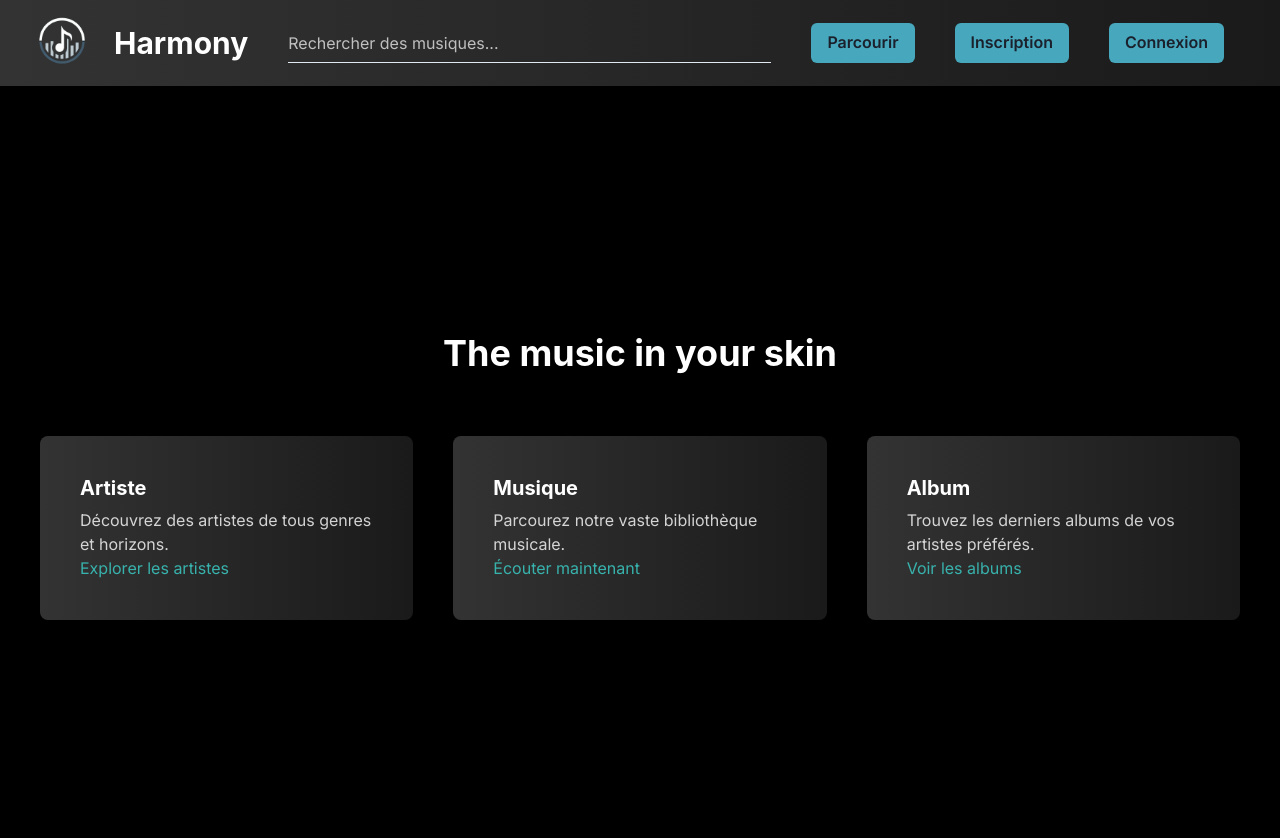
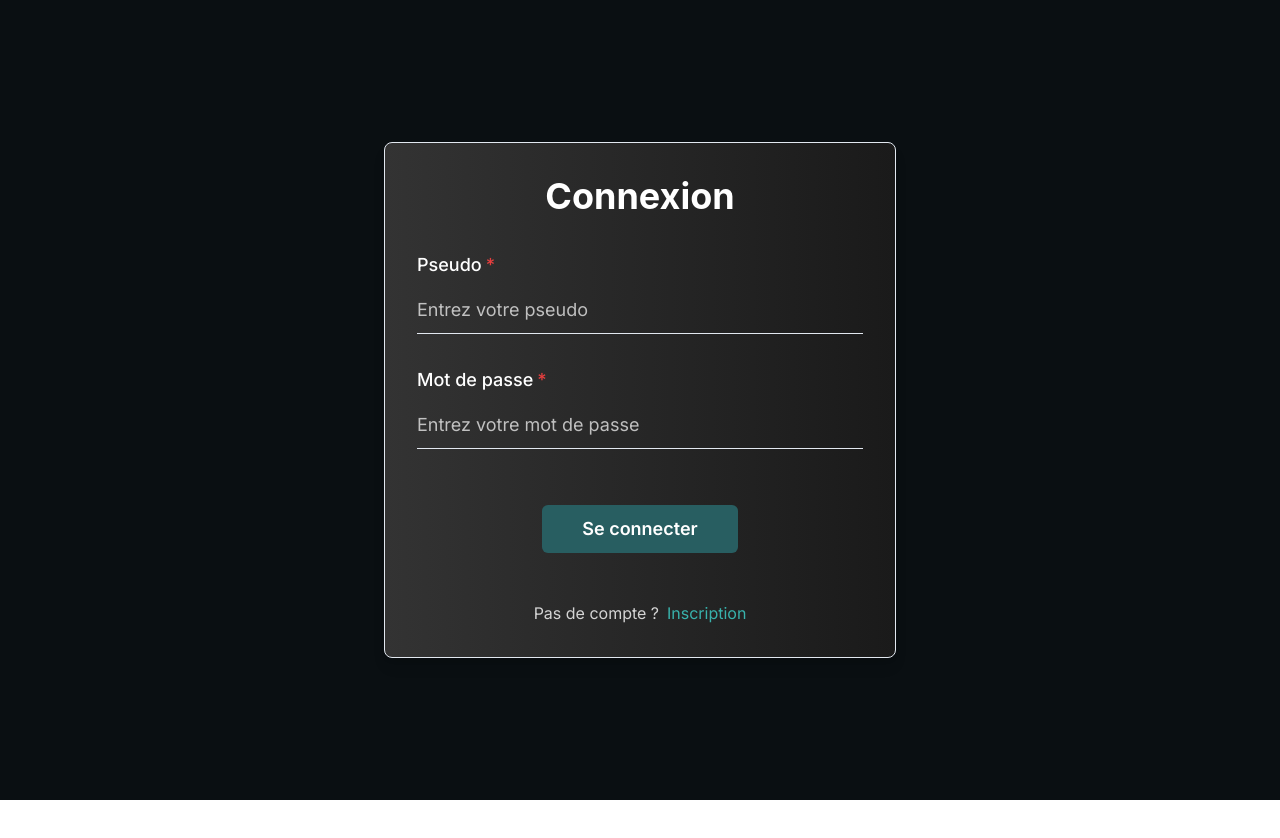
Before and after one commit to DOSKA404/harmony, a Next.js app in the folder frontend/harmony/: page / in a window 1280 px wide. Shown: the top 838 px of the page. After the commit the page ends 800 px from the top, so only its background shows below. Built offline with nearby package versions, Linux system fonts and the light colour scheme.

Commit message:
adding login and signup

```diff
--- a/frontend/harmony/package.json
+++ b/frontend/harmony/package.json
@@ -14,6 +14,7 @@
     "@emotion/styled": "^11.11.5",
     "framer-motion": "^11.1.7",
     "next": "14.2.1",
+    "next-auth": "^4.24.7",
     "react": "^18",
     "react-dom": "^18"
   },
--- a/frontend/harmony/src/app/Browse/page.tsx
+++ b/frontend/harmony/src/app/Browse/page.tsx
@@ -1,5 +1,5 @@
 import { Box, Flex, Heading, Text, useColorModeValue, SimpleGrid, Image } from '@chakra-ui/react';
-import { Layout } from '../../components/layout';
+import Header, { Layout } from '../../components/layout';
 import NextLink from 'next/link';
 
 const musicData = [
@@ -134,7 +134,9 @@ const musicData = [
 
 function Browse() {
   return (
+
     <Layout>
+      <Header />
       <Box w="full" bg="black" minH="100vh">
         <Flex
           direction="column"
--- a/frontend/harmony/src/app/Register/page.tsx
+++ b/frontend/harmony/src/app/Register/page.tsx
@@ -1,5 +1,5 @@
 'use client'
-import { useState } from 'react';
+import { useState, FormEvent } from 'react';
 import { Layout } from '../../components/layout';
 import {
   Box,
@@ -15,49 +15,44 @@ import {
   Link
 } from '@chakra-ui/react';
 import NextLink from 'next/link';
+import { signIn } from 'next-auth/react';
+
+
+interface InputStyleProps {
+  variant: string;
+  size: string;
+  focusBorderColor: string;
+  _placeholder: { color: string };
+}
 
 export default function Register() {
-  const [username, setUsername] = useState('');
-  const [password, setPassword] = useState('');
-  const [message, setMessage] = useState('');
+  const [username, setUsername] = useState<string>('');
+  const [password, setPassword] = useState<string>('');
+  const [message, setMessage] = useState<string>('');
 
-  const inputStyle = {
+  const inputStyle: InputStyleProps = {
     variant: 'flushed',
     size: 'lg',
     focusBorderColor: '#47A8BD',
     _placeholder: { color: 'rgba(255, 255, 255, 0.7)' }
   };
 
-  const handleSubmit = async (e) => {
+  const handleSubmit = async (e: any) => {
     e.preventDefault();
+    const data = new FormData(e.target);
 
-    try {
-      const response = await fetch('/register', {
-        method: 'POST',
-        headers: {
-          'Content-Type': 'application/x-www-form-urlencoded',
-        },
-        body: new URLSearchParams({
-          username,
-          password,
-        }),
-      });
+    await signIn('signup', {
+      username: data.get('username') as string,
+      password: data.get('password') as string,
+      redirect: true,
+      callbackUrl: "/Home"
+    });
+  };
 
-      if (!response.ok) {
-        throw new Error('Failed to register');
-      }
-
-      const data = await response.json();
-      setMessage(`Registered with username: ${data.username} and ID: ${data.id}`);
-    } catch (error) {
-      console.error(error);
-      setMessage('Failed to register');
-    }
-  };
 
   return (
     <Layout>
-      <Center w="full" h="100vh" bg="black">
+      <Center w="full" h="100vh" bg="#0A0F12">
         <Box p={8} w={['90%', '70%', '50%', '40%']} maxWidth="600px" borderWidth="1px" borderRadius="lg" boxShadow="lg" bgGradient="linear(to-r, #333333, #1a1a1a)">
           <form onSubmit={handleSubmit}>
             <VStack spacing={8} align="center">
@@ -68,6 +63,7 @@ export default function Register() {
                 <FormLabel htmlFor="username" color="white" fontSize="lg">Pseudo</FormLabel>
                 <Input
                   id="username"
+                  name='username'
                   placeholder="Entrez votre pseudo"
                   {...inputStyle}
                   value={username}
@@ -78,6 +74,7 @@ export default function Register() {
                 <FormLabel htmlFor="password" color="white" fontSize="lg">Mot de passe</FormLabel>
                 <Input
                   id="password"
+                  name='password'
                   placeholder="Entrez votre mot de passe"
                   type="password"
                   {...inputStyle}
--- /dev/null
+++ b/frontend/harmony/src/app/api/auth/[...nextauth]/route.ts
@@ -0,0 +1,56 @@
+import NextAuth from "next-auth"
+import CredentialsProvider from "next-auth/providers/credentials"
+
+const handler = NextAuth({
+    providers: [
+        CredentialsProvider({
+            id: 'login',
+            name: 'Credentials',
+
+
+          credentials: {
+            username: { label: "Username", type: "text", placeholder: "jsmith" },
+            password: { label: "Password", type: "password" }
+          },
+          async authorize(credentials, req) {
+            const res = await fetch(`http://localhost:8080/Login?username=${credentials.username}&password=${credentials.password}`, {
+              method: 'POST',
+              body: JSON.stringify(credentials),
+              headers: { "Content-Type": "application/json" }
+            })
+            const user = await res.json()
+
+            if (res.ok && user) {
+              return user
+            }
+            return null
+          }
+        }),
+        CredentialsProvider({
+            id: 'signup',
+            name: 'Credentials',
+
+
+            credentials: {
+              username: { label: "Username", type: "text", placeholder: "inscription" },
+              password: { label: "Password", type: "password" }
+            },
+            async authorize(credentials, req) {
+              const res = await fetch(`http://localhost:8080/Register?username=${credentials.username}&password=${credentials.password}`, {
+                method: 'POST',
+                body: JSON.stringify(credentials),
+                headers: { "Content-Type": "application/json" }
+              })
+              const user = await res.json()
+
+              if (res.ok && user) {
+                return user
+              }
+              return null
+            }
+          })
+
+      ]
+})
+
+export { handler as GET, handler as POST }
--- a/frontend/harmony/src/app/page.tsx
+++ b/frontend/harmony/src/app/page.tsx
@@ -1,52 +1,109 @@
-// Home.tsx
+'use client'
+import { useState } from 'react';
 import { Layout } from '../components/layout';
-import { Box, Flex, Heading, Text, useColorModeValue, SimpleGrid, Image } from '@chakra-ui/react';
+import {
+  Box,
+  Flex,
+  FormControl,
+  FormLabel,
+  Input,
+  Button,
+  Heading,
+  Center,
+  VStack,
+  Text,
+  Link
+} from '@chakra-ui/react';
 import NextLink from 'next/link';
-import { ChakraProvider } from '@chakra-ui/react';
-import Head from 'next/head';
+import { signIn } from 'next-auth/react';
 
-function Home() {
+export default function Login() {
+  const [username, setUsername] = useState('');
+  const [password, setPassword] = useState('');
+  const [message, setMessage] = useState('');
+
+  const inputStyle = {
+    variant: 'flushed',
+    size: 'lg',
+    focusBorderColor: '#47A8BD',
+    _placeholder: { color: 'rgba(255, 255, 255, 0.7)' }
+  };
+
+  const handleSubmit = async (e: any) => {
+    e.preventDefault();
+    const data = new FormData(e.target);
+
+    await signIn('login', {
+      username: data.get('username') as string,
+      password: data.get('password') as string,
+      redirect: true,
+      callbackUrl: "/Home"
+    });
+  };
+
 
   return (
     <Layout>
-      <Box w="full" h="100vh" bg="black">
-        <Flex
-          direction="column"
-          h="full"
-          w="full"
-          alignItems="center"
-          justifyContent="center"
-        >
-          <Heading mb={10} color="white" fontSize="4xl">
-          The music in your skin
-          </Heading>
-          <SimpleGrid columns={3} spacing={10} w="full" px={10} py={5}>
-            <Box bgGradient="linear(to-r, #333333, #1a1a1a)" p={10} borderRadius="lg" boxShadow="xl">
-              <Heading mb={2} size="md" color="white">Artiste</Heading>
-              <Text color="whiteAlpha.800">Découvrez des artistes de tous genres et horizons.</Text>
-              <NextLink href="/artists" passHref>
-                <Text mt={4} as="a" color="teal.400" cursor="pointer">Explorer les artistes</Text>
-              </NextLink>
-            </Box>
-            <Box bgGradient="linear(to-r, #333333, #1a1a1a)" p={10} borderRadius="lg" boxShadow="xl">
-              <Heading mb={2} size="md" color="white">Musique</Heading>
-              <Text color="whiteAlpha.800">Parcourez notre vaste bibliothèque musicale.</Text>
-              <NextLink href="/music" passHref>
-                <Text mt={4} as="a" color="teal.400" cursor="pointer">Écouter maintenant</Text>
-              </NextLink>
-            </Box>
-            <Box bgGradient="linear(to-r, #333333, #1a1a1a)" p={10} borderRadius="lg" boxShadow="xl">
-              <Heading mb={2} size="md" color="white">Album</Heading>
-              <Text color="whiteAlpha.800">Trouvez les derniers albums de vos artistes préférés.</Text>
-              <NextLink href="/albums" passHref>
-                <Text mt={4} as="a" color="teal.400" cursor="pointer">Voir les albums</Text>
-              </NextLink>
-            </Box>
-          </SimpleGrid>
-        </Flex>
-      </Box>
+      <Center w="full" h="100vh" bg="#0A0F12">
+        <Box p={8} w={['90%', '70%', '50%', '40%']} maxWidth="600px" borderWidth="1px" borderRadius="lg" boxShadow="lg" bgGradient="linear(to-r, #333333, #1a1a1a)">
+          <form onSubmit={handleSubmit}>
+            <VStack spacing={8} align="center">
+              <Heading as="h1" size="xl" color="white">
+                Connexion
+              </Heading>
+              <FormControl isRequired>
+                <FormLabel htmlFor="username" color="white" fontSize="lg">Pseudo</FormLabel>
+                <Input
+                  id="username"
+                  name='username'
+                  placeholder="Entrez votre pseudo"
+                  {...inputStyle}
+                  value={username}
+                  onChange={(e) => setUsername(e.target.value)}
+                />
+              </FormControl>
+              <FormControl isRequired>
+                <FormLabel htmlFor="password" color="white" fontSize="lg">Mot de passe</FormLabel>
+                <Input
+                  id="password"
+                  name='password'
+                  placeholder="Entrez votre mot de passe"
+                  type="password"
+                  {...inputStyle}
+                  value={password}
+                  onChange={(e) => setPassword(e.target.value)}
+                />
+              </FormControl>
+              <Button
+                type="submit"
+                size="lg"
+                backgroundColor="teal.700"  // Utilisation d'une couleur plus foncée
+                color="white"
+                _hover={{
+                  backgroundColor: "teal.800",  // Assombrissement lors du survol
+                  transform: 'scale(1.03)'  // Légère augmentation de la taille pour l'interaction
+                }}
+                _active={{
+                  backgroundColor: "teal.900"  // Encore plus sombre lors du clic
+                }}
+                mt={6}
+                px={10}
+              >
+                Se connecter
+              </Button>
+
+
+              <Flex mt={4} align="center" justify="center">
+                <Text color="whiteAlpha.800" mr={2}>Pas de compte ?</Text>
+                <NextLink href="/Register" passHref>
+                  <Link color="teal.400">Inscription</Link>
+                </NextLink>
+              </Flex>
+              {message && <Text color="red.500" mt={4}>{message}</Text>}
+            </VStack>
+          </form>
+        </Box>
+      </Center>
     </Layout>
   );
 }
-
-export default Home;
--- a/frontend/harmony/src/components/layout.tsx
+++ b/frontend/harmony/src/components/layout.tsx
@@ -4,10 +4,12 @@ import { Box, Flex, Heading, Button, useDisclosure, Modal, ModalOverlay, ModalCo
 import NextLink from 'next/link';
 import { useState } from 'react';
 
+
 export default function Header() {
   const { isOpen, onOpen, onClose } = useDisclosure();
 
   return (
+
 <Flex
   align="center"
   justify="space-between"
@@ -19,48 +21,72 @@ export default function Header() {
   <Box>
     <Flex align="center">
       <img src="/HARMONYLOGO.png" alt="Harmony Icon" width="90" height="90" style={{ marginRight: '8px' }} />
-      <NextLink href="/" passHref>
+      <NextLink href="/Home" passHref>
         <Heading as="h1" size="lg" color="#FFFFFF">
           Harmony
         </Heading>
       </NextLink>
     </Flex>
   </Box>
-  <Flex align="center" flex="1" mx={10}>
+  <Flex align="center" flex="1" mx={20}>
     <Input
-      placeholder="Rechercher des musiques..."
+      placeholder=" musiques, albums, artistes..."
       variant="flushed"
-      size="md"
-      focusBorderColor="#47A8BD"
+      size="sm"
+      focusBorderColor="teal.800"
       _placeholder={{ color: 'rgba(255, 255, 255, 0.7)' }}
     />
   </Flex>
   <Flex align="center">
     <NextLink href="/Browse" passHref>
-      <Button as="a" variant="ghost" backgroundColor="#47A8BD" mr={10}>
+      <Button
+        as="a"
+        size="md"
+        backgroundColor="teal.700"
+        color="white"
+        _hover={{ backgroundColor: "teal.800" }}
+        _active={{ backgroundColor: "teal.900" }}
+        mr={4}
+      >
         Parcourir
       </Button>
     </NextLink>
     <NextLink href="/Register" passHref>
-      <Button as="a" variant="ghost" backgroundColor="#47A8BD" mr={10}>
-        Inscription
+      <Button
+        as="a"
+        size="md"
+        backgroundColor="teal.700"
+        color="white"
+        _hover={{ backgroundColor: "teal.800" }}
+        _active={{ backgroundColor: "teal.900" }}
+        mr={4}
+      >
+        Mon Profil
       </Button>
     </NextLink>
-    <NextLink href="/Login" passHref>
-      <Button as="a" variant="ghost" backgroundColor="#47A8BD" mr={10}>
-        Connexion
+    <NextLink href="/" passHref>
+      <Button
+        as="a"
+        size="md"
+        backgroundColor="teal.700"
+        color="white"
+        _hover={{ backgroundColor: "teal.800" }}
+        _active={{ backgroundColor: "teal.900" }}
+        mr={4}
+      >
+        Déconnexion
       </Button>
     </NextLink>
   </Flex>
 </Flex>
-);
+  );
 
 }
 
 export function Layout({ children }) {
   return (
     <ChakraProvider>
-      <Header />
+
       <Box p={0}>{children}</Box>
     </ChakraProvider>
   );
```
Also changed, not shown: frontend/harmony/src/app/Home/page.tsx (added, +53 -0 lines), 1 other file (tests, documents, lock files or other folders).
